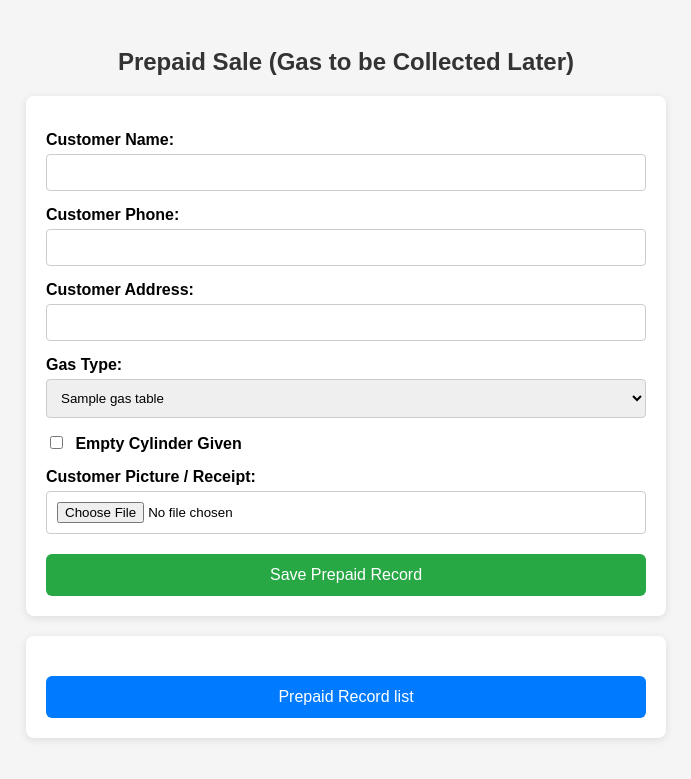
After one commit to nabiswa-cmd/gas-management, a Flask app: page /prepaid-form in a window 1280 px wide. The commit adds this page. Shown: the top 779 px of the page, without its empty margins (294-985 px from the left). Run offline with Flask 3, Linux system fonts and the light colour scheme; a database or web service that is not in the repository returns one stand-in record (values such as "Sample title"); some libraries are stand-ins or nearby versions.

Commit message:
Add files via upload

```diff
--- a/app.py
+++ b/app.py
@@ -44,6 +44,157 @@ def dashboard():
         return render_template('dashboard.html', username=session['username'])
     else:
         return redirect(url_for('home'))
+from flask import request, redirect, url_for, render_template
+from datetime import datetime
+@app.route('/prepaid-form')
+def Prepaidform():
+    gas_id = request.args.get("gas_id", type=int)
+
+    with get_connection() as conn:
+        with conn.cursor() as cur:
+            cur.execute("SELECT gas_id, gas_name FROM gas_table")
+            gases = cur.fetchall()
+
+    return render_template("Prepaidform.html", gases=gases, selected_gas_id=gas_id)
+@app.route("/prepaid-list")
+def prepaid_list():
+    try:
+        with get_connection() as conn:
+            with conn.cursor() as cur:
+                cur.execute("""
+                    SELECT ps.id, ps.customer_name, ps.empty_given, ps.customer_picture,
+                           g.gas_name
+                    FROM prepaid_sales ps
+                    JOIN gas_table g ON ps.gas_id = g.gas_id
+                    ORDER BY ps.created_at DESC;
+                """)
+                rows = cur.fetchall()
+
+                pending_prepaid = []
+                for row in rows:
+                    pending_prepaid.append({
+                        "id": row[0],
+                        "customer_name": row[1],
+                        "empty_given": row[2],
+                        "customer_picture": row[3],
+                        "gas_name": row[4] or "Unknown"
+                    })
+
+        return render_template("Prepaidlist.html", pending_prepaid=pending_prepaid)
+
+
+    except Exception as e:
+        return f"Error loading prepaid list: {e}"
+
+
+@app.route('/record-sale-and-open-prepay', methods=['POST'])
+def record_sale_and_open_prepay():
+    gas_id = request.args.get("gas_id", type=int)
+    amount_paid_cash = float(request.form.get("amount_paid_cash", 0))
+    amount_paid_till = float(request.form.get("amount_paid_till", 0))
+
+    selected_source = request.form.get("source", "customer")
+    source_kipsongo_pioneer = selected_source == "kipsongo_pioneer"
+    source_mama_pam = selected_source == "mama_pam"
+    source_external = selected_source == "external"
+
+    sale_type = request.form.get("sale_type")
+    complete_sale = sale_type == "complete_sale"
+    empty_not_given = sale_type == "empty_not_given"
+    exchange_cylinder = sale_type == "exchange_cylinder"
+
+    time_sold = datetime.now()
+
+    try:
+        with get_connection() as conn:
+            with conn.cursor() as cur:
+                cur.execute("""
+                    INSERT INTO sales_table (
+                        gas_id, amount_paid_cash, amount_paid_till,
+                        source_kipsongo_pioneer, source_mama_pam, source_external,
+                        complete_sale, empty_not_given, exchange_cylinder, time_sold
+                    ) VALUES (%s, %s, %s, %s, %s, %s, %s, %s, %s, %s)
+                """, (
+                    gas_id, amount_paid_cash, amount_paid_till,
+                    source_kipsongo_pioneer, source_mama_pam, source_external,
+                    complete_sale, empty_not_given, exchange_cylinder, time_sold
+                ))
+                conn.commit()
+
+        return redirect(url_for('Prepaidform', gas_id=gas_id))
+
+    except Exception as e:
+        return f"Error: {e}", 500
+
+
+@app.route('/submit-prepaid-sale', methods=['POST'])
+def submit_prepaid_sale():
+    customer_name = request.form.get('customer_name')
+    customer_phone = request.form.get('customer_phone')
+    customer_address = request.form.get('customer_address')
+    gas_id = request.form.get('gas_id')
+    empty_given = 'empty_given' in request.form
+    picture_file = request.files.get('customer_picture')
+
+    picture_path = ''
+    if picture_file:
+        filename = secure_filename(picture_file.filename)
+        picture_path = os.path.join('static/uploads', filename)
+        picture_file.save(picture_path)
+
+    try:
+        with get_connection() as conn:
+            with conn.cursor() as cur:
+                cur.execute("""
+                    INSERT INTO prepaid_sales (
+                        gas_id, customer_name, customer_phone, customer_address,
+                        empty_given, customer_picture
+                    ) VALUES (%s, %s, %s, %s, %s, %s)
+                """, (gas_id, customer_name, customer_phone, customer_address, empty_given, picture_path))
+
+                if empty_given:
+                    cur.execute("UPDATE gas_table SET empty_cylinders = empty_cylinders + 1 WHERE gas_id = %s", (gas_id,))
+
+            conn.commit()
+        flash('Prepaid sale recorded successfully', 'success')
+    except Exception as e:
+        flash(f"Error saving prepaid record: {e}", 'error')
+
+    return redirect(url_for('sales'))
+@app.route('/collect-prepaid/<int:prepaid_id>', methods=['POST'])
+def collect_prepaid(prepaid_id):
+    try:
+        with get_connection() as conn:
+            with conn.cursor(cursor_factory=psycopg2.extras.RealDictCursor) as cur:
+                cur.execute("SELECT * FROM prepaid_sales WHERE id = %s", (prepaid_id,))
+                record = cur.fetchone()
+                if not record:
+                    flash("Record not found", "error")
+                    return redirect(url_for('sales'))
+
+                gas_id = record['gas_id']
+                empty_given = record['empty_given']
+
+                cur.execute("UPDATE gas_table SET filled_cylinders = filled_cylinders - 1 WHERE gas_id = %s", (gas_id,))
+
+                if not empty_given:
+                    cur.execute("""
+                        INSERT INTO stock_out (gas_id, cylinder_state, destination_type, destination_value)
+                        VALUES (%s, 'filled', 'customer', %s)
+                    """, (gas_id, record['customer_name']))
+                else :
+                    cur.execute("UPDATE gas_table SET empty_cylinders = empty_cylinders - 1 WHERE gas_id = %s", (gas_id,))
+
+
+
+                cur.execute("DELETE FROM prepaid_sales WHERE id = %s", (prepaid_id,))
+            conn.commit()
+        flash("Gas collected successfully", "success")
+    except Exception as e:
+        flash(f"Collection failed: {e}", "error")
+
+    return redirect(url_for('sales'))
+
 
 @app.route('/undo-payment/<int:debt_id>', methods=['POST'])
 def undo_payment(debt_id):
@@ -84,109 +235,76 @@ def undo_payment(debt_id):
 
     return redirect(url_for('add_gas_debt'))
 
+
+
 @app.route('/add-payment/<int:debt_id>', methods=['POST'])
 def add_payment(debt_id):
-    amount = float(request.form['payment_amount'])
+    try:
+        amount = float(request.form['payment_amount'])
 
-    try:
         with get_connection() as conn:
-            with conn.cursor() as cur:
+            with conn.cursor(cursor_factory=psycopg2.extras.RealDictCursor) as cur:
                 # 1. Insert payment
                 cur.execute("""
                     INSERT INTO gas_debt_payments (debt_id, amount, payment_date)
                     VALUES (%s, %s, NOW())
                 """, (debt_id, amount))
 
-                # 2. Update gas_debts table
+                # 2. Update amount_paid
                 cur.execute("""
                     UPDATE gas_debts
                     SET amount_paid = amount_paid + %s
                     WHERE id = %s
                 """, (amount, debt_id))
 
+                # 3. Fetch updated debt info
+                cur.execute("""
+                    SELECT gas_id, amount_paid, amount_to_be_paid, cleared
+                    FROM gas_debts
+                    WHERE id = %s
+                """, (debt_id,))
+                debt = cur.fetchone()
+
+                if not debt:
+                    raise Exception("Debt record not found.")
+
+                balance = float(debt['amount_to_be_paid']) - float(debt['amount_paid'])
+
+                # 4. If fully paid and not yet cleared, record as a sale
+                if balance <= 0 and not debt['cleared']:
+                    cur.execute("""
+                        INSERT INTO sales_table (
+                            gas_id,
+                            sale_date,
+                            amount_paid_cash,
+                            amount_paid_till,
+                            complete_sale,
+                            source_kipsongo_pioneer,
+                            source_mama_pam,
+                            source_external,
+                            empty_not_given,
+                            exchange_cylinder,
+                            from_debt
+                        ) VALUES (%s, NOW(), %s, 0, TRUE, FALSE, FALSE, FALSE, FALSE, FALSE, TRUE)
+                    """, (
+                        debt['gas_id'],
+                        float(debt['amount_to_be_paid'])
+                    ))
+
+                    # 5. Mark the debt as cleared
+                    cur.execute("""
+                        UPDATE gas_debts SET cleared = TRUE WHERE id = %s
+                    """, (debt_id,))
+
             conn.commit()
 
-        # Redirect back to the gas debt page for this gas
+        flash("Payment added successfully!", "success")
         return redirect(url_for('add_gas_debt'))
 
     except Exception as e:
-        return f"Error: {e}"
-
-@app.route('/add-gas-debt-payment', methods=['POST'])
-def add_gas_debt_payment():
-    try:
-        data = request.get_json()
-        debt_id = data['debt_id']
-        amount = float(data['payment_amount'])
-
-        conn = psycopg2.connect(DATABASE_URL, cursor_factory=psycopg2.extras.RealDictCursor)
-        cur = conn.cursor()
-
-        # Insert the payment
-        cur.execute("""
-            INSERT INTO gas_debt_payments (debt_id, amount, payment_date)
-            VALUES (%s, %s, NOW())
-        """, (debt_id, amount))
-
-        # Total paid so far
-        cur.execute("""
-            SELECT COALESCE(SUM(amount), 0) AS total_paid
-            FROM gas_debt_payments
-            WHERE debt_id = %s
-        """, (debt_id,))
-        total_paid = cur.fetchone()['total_paid']
-
-        # Get original debt info
-        cur.execute("""
-            SELECT gas_id, amount_to_be_paid, cleared
-            FROM gas_debts
-            WHERE id = %s
-        """, (debt_id,))
-        debt = cur.fetchone()
-
-        if not debt:
-            raise Exception("Debt not found.")
-
-        gas_id = debt['gas_id']
-        amount_to_be_paid = float(debt['amount_to_be_paid'])
-        cleared = debt['cleared']
-
-        balance = amount_to_be_paid - total_paid
-
-        # If fully paid and not yet cleared, record sale and mark as cleared
-        if balance <= 0 and not cleared:
-            cur.execute("""
-            INSERT INTO sales_table (
-            gas_id,
-            sale_date,
-            amount_paid_cash,
-            amount_paid_till,
-            complete_sale,
-            source_kipsongo_pioneer,
-            source_mama_pam,
-            source_external,
-            empty_not_given,
-            exchange_cylinder,
-            from_debt
-        ) VALUES (%s, NOW(), %s, 0, TRUE, FALSE, FALSE, FALSE, FALSE, FALSE, TRUE)
-    """, (gas_id, amount_to_be_paid))
-
-        cur.execute("""
-        UPDATE gas_debts SET cleared = TRUE WHERE id = %s
-    """, (debt_id,))
-
-        conn.commit()
-        cur.close()
-        conn.close()
-
-        return jsonify({
-            'success': True,
-            'total_paid': float(total_paid),
-            'balance': float(balance)
-        })
-    except Exception as e:
-        print("Error processing payment:", e)
-        return jsonify({'success': False, 'error': str(e)}), 500
+        print("Error in add_payment:", e)
+        flash(f"Error processing payment: {e}", "error")
+        return redirect(url_for('add_gas_debt'))
 
 
 
@@ -467,58 +585,76 @@ def add_gas():
     return render_template('gas_form.html', gases=gases)
 
 # --- SALES PAGE AND SUBMISSION ---
-
-
+from collections import defaultdict
+from flask import render_template
 
 @app.route("/sales", methods=["GET"])
 def sales():
     try:
         with get_connection() as conn:
             with conn.cursor() as cur:
-                # Fetch all recent sales (latest 50)
+                # Fetch all recent sales (latest 50) including source fields
                 cur.execute("""
-                    SELECT s.sale_id, g.gas_name, s.amount_paid_cash, s.amount_paid_till,
-                           s.time_sold::date AS sale_date, s.time_sold::time
+                    SELECT
+                        s.sale_id,
+                        g.gas_name,
+                        s.amount_paid_cash,
+                        s.amount_paid_till,
+                        s.time_sold::date AS sale_date,
+                        s.time_sold::time,
+                        s.from_debt,
+                        s.source_mama_pam,
+                        s.source_external,
+                        s.source_kipsongo_pioneer
                     FROM sales_table s
                     JOIN gas_table g ON s.gas_id = g.gas_id
-                    ORDER BY s.time_sold DESC LIMIT 50;
+                    ORDER BY s.time_sold DESC
+                    LIMIT 50;
                 """)
                 rows = cur.fetchall()
 
                 grouped_sales_dict = defaultdict(list)
                 for sale in rows:
-                    sale_id, gas_name, cash, till, sale_date, time_only = sale
+                    (sale_id, gas_name, cash, till, sale_date, time_only,
+                     from_debt, source_mama_pam, source_external, source_kipsongo_pioneer) = sale
+
                     grouped_sales_dict[sale_date].append({
                         "id": sale_id,
                         "gas": gas_name,
                         "cash": float(cash),
                         "till": float(till),
-                        "time": time_only.strftime("%I:%M %p")
+                        "time": time_only.strftime("%I:%M %p"),
+                        "from_debt": from_debt,
+                        "source_mama_pam": source_mama_pam,
+                        "source_external": source_external,
+                        "source_kipsongo_pioneer": source_kipsongo_pioneer
                     })
 
-                # Build final grouped structure
+                # Final structure for rendering
                 grouped_sales = []
                 for raw_date, sales_list in grouped_sales_dict.items():
                     grouped_sales.append({
-                        "date": raw_date,  # raw date for sorting
-                        "date_str": raw_date.strftime("%A, %d %B %Y"),  # formatted string for display
+                        "date": raw_date,
+                        "date_str": raw_date.strftime("%A, %d %B %Y"),
                         "sales": sales_list,
                         "total_gas": len(sales_list)
                     })
 
-                # Sort by newest date (descending)
                 grouped_sales.sort(key=lambda x: x["date"], reverse=True)
 
-                # Load gas list
-                cur.execute("SELECT gas_id, gas_name, empty_cylinders, filled_cylinders FROM gas_table ORDER BY gas_id ASC;")
+                # Fetch gas dropdown list
+                cur.execute("""
+                    SELECT gas_id, gas_name, empty_cylinders, filled_cylinders
+                    FROM gas_table
+                    ORDER BY gas_id ASC;
+                """)
                 gases = cur.fetchall()
-
-
 
         return render_template("sales.html", gases=gases, grouped_sales=grouped_sales)
 
     except Exception as e:
         return f"Error loading sales form: {e}"
+
 @app.route("/edit-sale/<int:sale_id>", methods=["GET", "POST"])
 def edit_sale(sale_id):
     try:
--- /dev/null
+++ b/templates/Prepaidform.html
@@ -0,0 +1,112 @@
+<!DOCTYPE html>
+<html>
+<head>
+    <title>Prepaid Sale (Gas to be Collected Later)</title>
+    <meta name="viewport" content="width=device-width, initial-scale=1">
+    <style>
+        body {
+            font-family: Arial, sans-serif;
+            background-color: #f5f5f5;
+            padding: 20px;
+        }
+
+        h2 {
+            text-align: center;
+            color: #333;
+        }
+
+        form {
+            background-color: #fff;
+            padding: 20px;
+            margin: 20px auto;
+            max-width: 600px;
+            box-shadow: 0 2px 8px rgba(0, 0, 0, 0.1);
+            border-radius: 8px;
+        }
+
+        label {
+            display: block;
+            margin-top: 15px;
+            font-weight: bold;
+        }
+
+        input[type="text"],
+        select,
+        input[type="file"] {
+            width: 100%;
+            padding: 10px;
+            margin-top: 5px;
+            border: 1px solid #ccc;
+            border-radius: 4px;
+            box-sizing: border-box;
+        }
+
+        input[type="checkbox"] {
+            margin-right: 8px;
+        }
+
+        button {
+            margin-top: 20px;
+            padding: 12px;
+            width: 100%;
+            background-color: #28a745;
+            color: white;
+            font-size: 16px;
+            border: none;
+            border-radius: 6px;
+            cursor: pointer;
+        }
+
+        button:hover {
+            background-color: #218838;
+        }
+
+        /* Style for the second form button */
+        form + form button {
+            background-color: #007bff;
+        }
+
+        form + form button:hover {
+            background-color: #0069d9;
+        }
+    </style>
+</head>
+<body>
+
+    <h2>Prepaid Sale (Gas to be Collected Later)</h2>
+
+    <form action="/submit-prepaid-sale" method="post" enctype="multipart/form-data">
+        <label>Customer Name:</label>
+        <input type="text" name="customer_name" required>
+
+        <label>Customer Phone:</label>
+        <input type="text" name="customer_phone">
+
+        <label>Customer Address:</label>
+        <input type="text" name="customer_address">
+
+        <label>Gas Type:</label>
+        <select name="gas_id" required>
+            {% for gas in gases %}
+                <option value="{{ gas[0] }}" {% if gas[0] == selected_gas_id %}selected{% endif %}>
+                    {{ gas[1] }}
+                </option>
+            {% endfor %}
+        </select>
+
+        <label>
+            <input type="checkbox" name="empty_given"> Empty Cylinder Given
+        </label>
+
+        <label>Customer Picture / Receipt:</label>
+        <input type="file" name="customer_picture" accept="image/*" capture="environment">
+
+        <button type="submit">Save Prepaid Record</button>
+    </form>
+
+    <form action="/prepaid-list" method="get">
+        <button type="submit">Prepaid Record list</button>
+    </form>
+
+</body>
+</html>
--- a/templates/add_gas_debt.html
+++ b/templates/add_gas_debt.html
@@ -69,7 +69,7 @@
         </select>
 
 
-            <input type="checkbox" name="empty_cylinder_given"> Empty Cylinder Given
+            <input type="checkbox" name="empty_cylinder_given" L> Empty Cylinder Given
 
 
         <h3>Customer Details</h3>
```
Also changed, not shown: setup_db.py (+11 -0 lines), templates/Prepaidlist.html (added, +139 -0 lines), templates/sales.html (+102 -10 lines).
